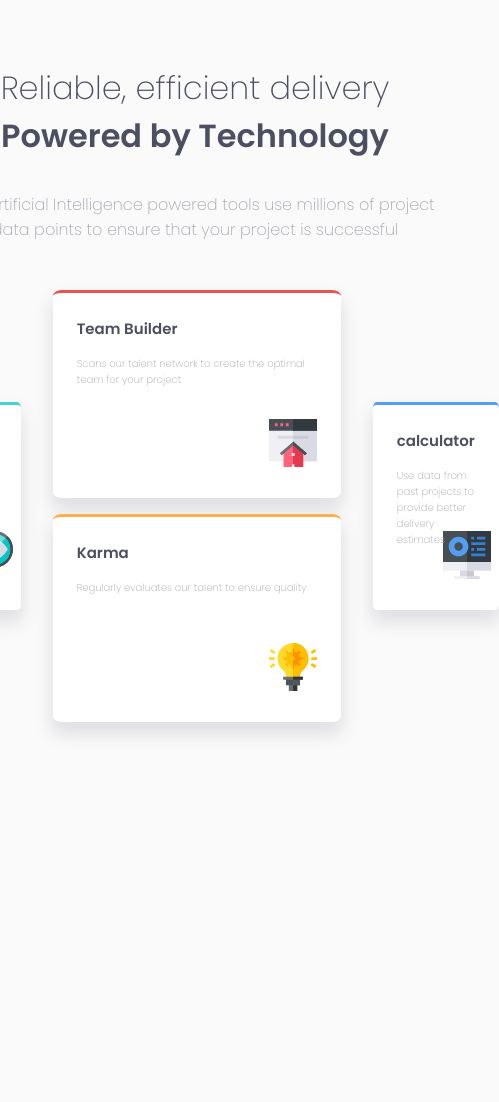
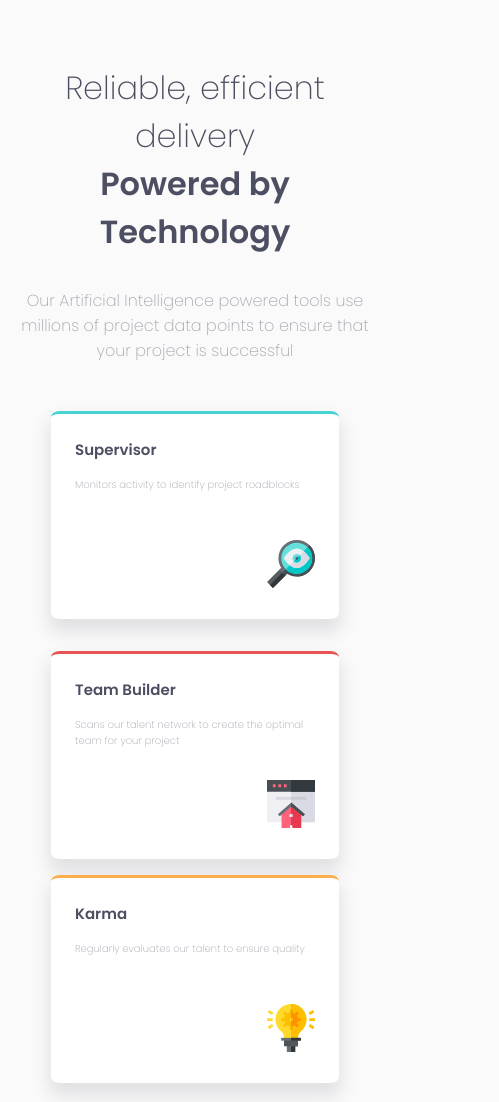
Before and after one commit to npr-dev/Four-Card-feature, a plain HTML site: page index.html in a window 390 px wide. Shown: the top 1102 px of the page, 499 px wide, since content can reach past the window. Before the commit the page ends 844 px from the top, so only its background shows below. Drawn offline with Linux system fonts and the light colour scheme.

Commit message:
responsive

```diff
--- a/style.css
+++ b/style.css
@@ -67,11 +67,13 @@ main {
     text-align: center;
     margin-bottom: 2rem;
     margin-top: 4rem;
+    max-width: 80vw;
 }
 .title > p {
     margin-top: 2rem;
     width: 50ch;
     font-size: inherit;
+
 }
 .cards {
     display: flex;
@@ -92,3 +94,16 @@ main {
 .card > p {
     margin-top: 1rem;
 }
+
+@media screen and (max-width: 768px) {
+    .cards {
+        display: flex;
+        flex-direction: column;
+    }
+    .title > p {
+        margin-top: 2rem;
+        width: 90vw;
+        font-size: inherit;
+
+    }
+}
```
